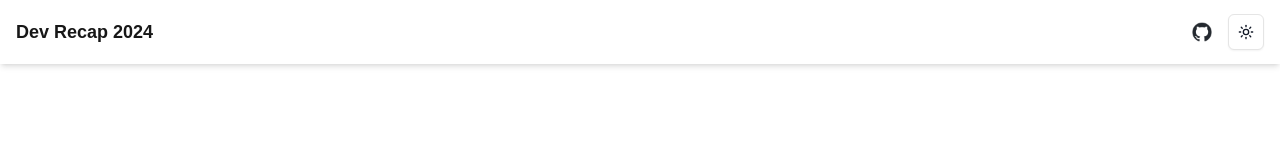
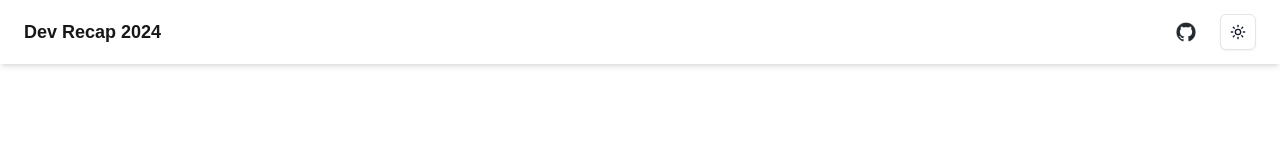
Before and after one commit to namidapoo/dev-recap, a Next.js app: page /recap in a window 1280 px wide. Shown: the top 160 px of the page. Built offline with nearby package versions, Linux system fonts and the light colour scheme; no server answers.

Commit message:
style: ヘッダーのpadding調整

```diff
--- a/app/recap/components/header/header.tsx
+++ b/app/recap/components/header/header.tsx
@@ -18,14 +18,14 @@ export const Header: FC = () => {
 		<SessionProvider>
 			<header
 				className={cn(
-					"flex h-16 items-center justify-between sticky top-0 z-10 bg-background shadow-md dark:shadow-current",
+					"flex h-16 items-center justify-between sticky top-0 z-10 bg-background shadow-md dark:shadow-current px-6",
 					isOnTop && "hidden",
 				)}
 			>
-				<div className="flex items-center gap-2 px-4">
+				<div className="flex items-center gap-2">
 					<Breadcrumbs />
 				</div>
-				<div className="flex items-center gap-2 lg:gap-4 px-4">
+				<div className="flex items-center gap-6">
 					<Link
 						href="https://github.com/namidapoo/dev-recap"
 						target="_blank"
```
